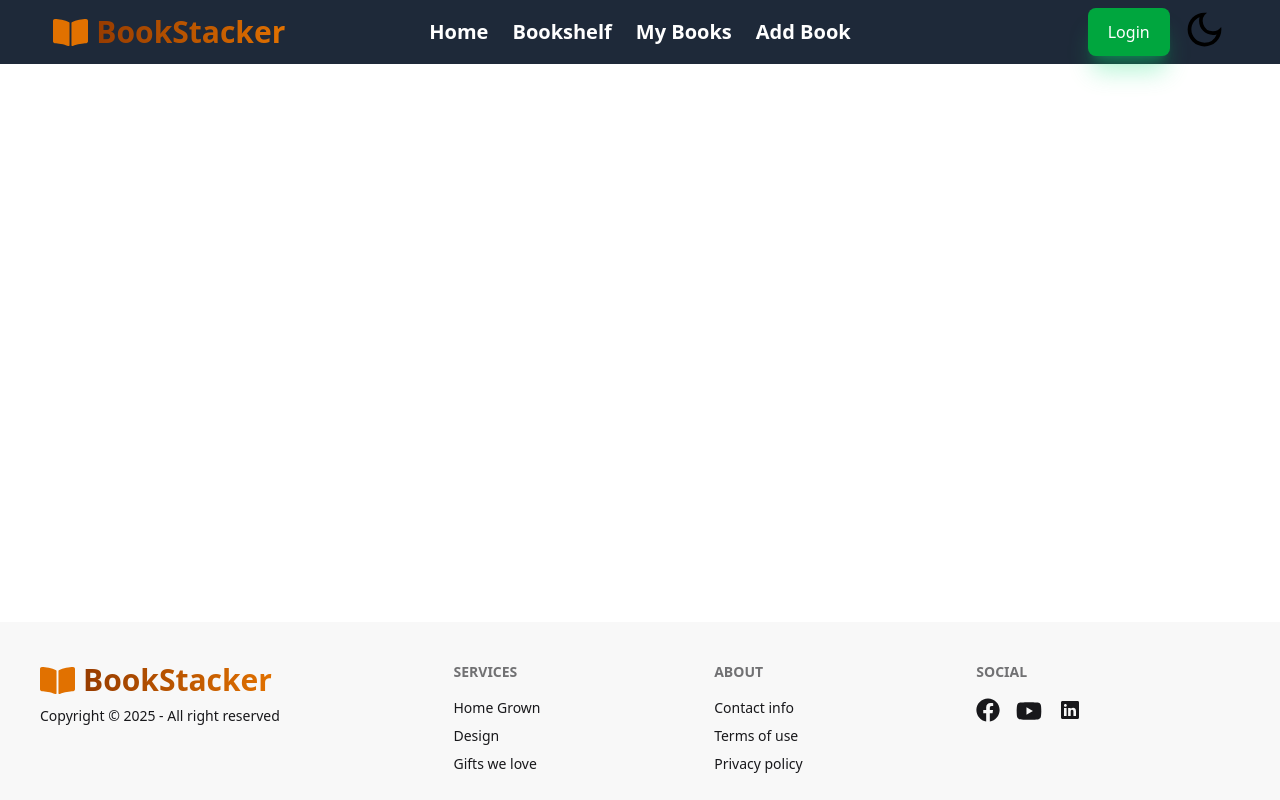
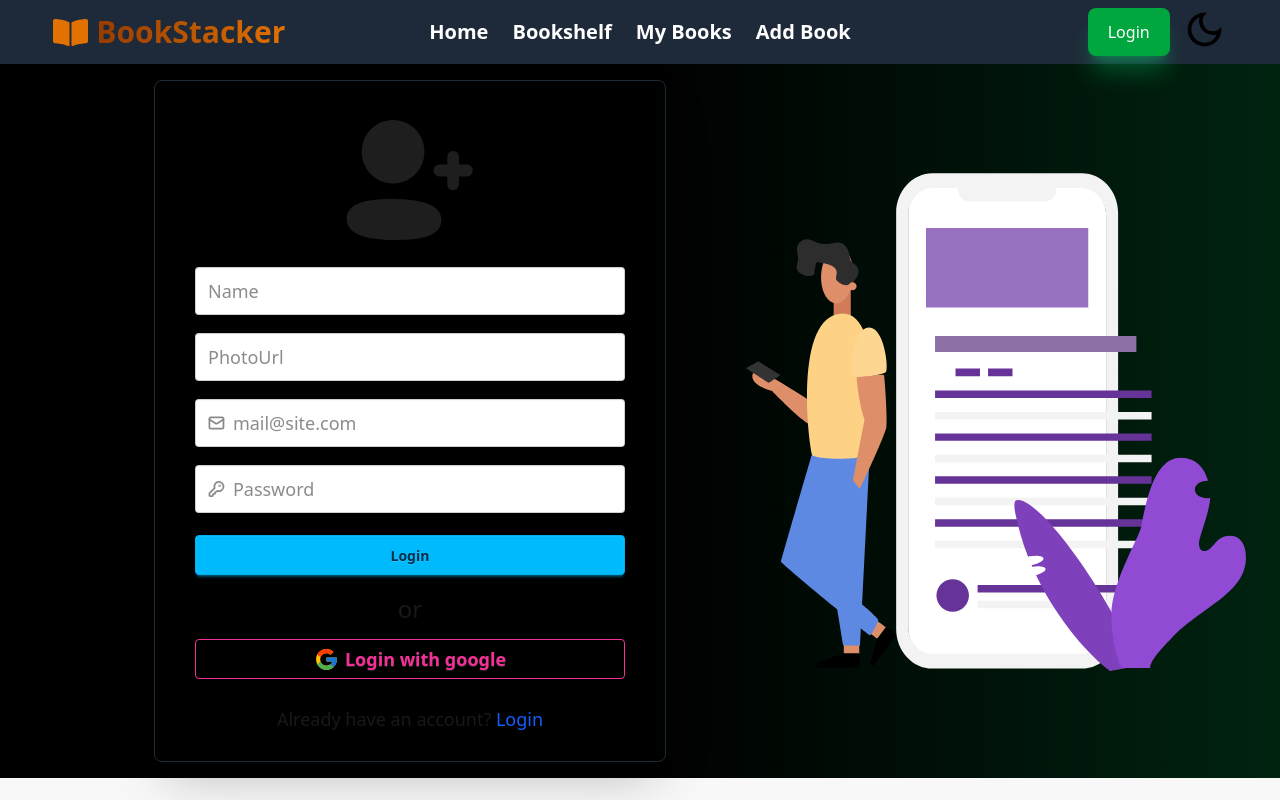
Before and after one commit to Rahmot15/Bookshelf-Project-client-side, a React (Vite) app: page /auth/register in a window 1280 px wide. Shown: the top 800 px of the page. Built offline with nearby package versions, Linux system fonts and the light colour scheme; no server answers.

Commit message:
register compleat

```diff
--- a/src/Pages/Register.jsx
+++ b/src/Pages/Register.jsx
@@ -1,11 +1,208 @@
-import React from 'react';
+import React, { use } from "react";
+import register from "../Lottie/Register.json";
+import registerAnimation from "../Lottie/registerAnimation.json";
+import Lottie from "lottie-react";
+import { FcGoogle } from "react-icons/fc";
+import { Link, useLocation, useNavigate } from "react-router";
+import { AuthContext } from "../Provider/AuthContext";
+import Swal from "sweetalert2";
+import { toast } from "react-toastify";
 
 const Register = () => {
-    return (
-        <div>
+  const { createUser, signInGoogle } = use(AuthContext);
+  const location = useLocation();
+  const navigate = useNavigate();
+  const from = location.state || "/";
 
+  const handleRegister = (e) => {
+    e.preventDefault();
+    const formData = new FormData(e.target);
+    const { email, password, ...rest } = Object.fromEntries(formData.entries());
+
+    console.log(rest);
+
+    createUser(email, password)
+      .then((result) => {
+        console.log(result);
+
+        Swal.fire({
+          position: "center",
+          icon: "success",
+          title: "Register successfully",
+          showConfirmButton: false,
+          timer: 1500,
+        });
+
+        navigate(from);
+      })
+      .catch((error) => {
+        console.log(error);
+        toast.error("Register failed: " + error.message);
+      });
+  };
+
+  const handleGoogle = () => {
+    signInGoogle()
+      .then((result) => {
+        console.log(result);
+        Swal.fire({
+          position: "center",
+          icon: "success",
+          title: "Register successfully",
+          showConfirmButton: false,
+          timer: 1500,
+        });
+      })
+      .catch((error) => {
+        console.log(error);
+        toast.error("Login failed: " + error.message);
+      });
+  };
+  return (
+    <div>
+      <div
+        className="hero  min-h-[calc(100vh-242px)] "
+        style={{ backgroundImage: `url('/gradient.svg')` }}
+      >
+        <div className="hero-content flex-col lg:flex-row-reverse gap-20 md:ml-30">
+          <div className="text-center lg:text-left">
+            <Lottie
+              style={{ width: "500px" }}
+              animationData={register}
+              loop={true}
+            ></Lottie>
+          </div>
+
+          <div className="card border-gray-800 border  w-lg  shrink-0 shadow-2xl">
+            <div className="card-body px-10">
+              <div className="flex items-center justify-center">
+                <Lottie
+                  style={{ width: "150px" }}
+                  animationData={registerAnimation}
+                  loop={true}
+                ></Lottie>
+              </div>
+
+              <form onSubmit={handleRegister} className="fieldset space-y-3">
+                {/* Name field  */}
+
+                <input
+                  type="name"
+                  name="name"
+                  className="input input-lg w-full"
+                  placeholder="Name"
+                />
+
+                {/* PhotoUrl field  */}
+
+                <input
+                  type="text"
+                  name="PhotoURL"
+                  className="input input-lg w-full"
+                  placeholder="PhotoUrl"
+                />
+
+                {/* Email field */}
+
+                <label className="input input-lg w-full validator">
+                  <svg
+                    className="h-[1em] opacity-50"
+                    xmlns="http://www.w3.org/2000/svg"
+                    viewBox="0 0 24 24"
+                  >
+                    <g
+                      strokeLinejoin="round"
+                      strokeLinecap="round"
+                      strokeWidth="2.5"
+                      fill="none"
+                      stroke="currentColor"
+                    >
+                      <rect width="20" height="16" x="2" y="4" rx="2"></rect>
+                      <path d="m22 7-8.97 5.7a1.94 1.94 0 0 1-2.06 0L2 7"></path>
+                    </g>
+                  </svg>
+                  <input
+                    name="email"
+                    type="email"
+                    placeholder="mail@site.com"
+                    required
+                  />
+                </label>
+                <div className="validator-hint hidden">
+                  Enter valid email address
+                </div>
+
+                {/* Password field */}
+
+                <label className="input input-lg w-full  validator">
+                  <svg
+                    className="h-[1em] opacity-50"
+                    xmlns="http://www.w3.org/2000/svg"
+                    viewBox="0 0 24 24"
+                  >
+                    <g
+                      strokeLinejoin="round"
+                      strokeLinecap="round"
+                      strokeWidth="2.5"
+                      fill="none"
+                      stroke="currentColor"
+                    >
+                      <path d="M2.586 17.414A2 2 0 0 0 2 18.828V21a1 1 0 0 0 1 1h3a1 1 0 0 0 1-1v-1a1 1 0 0 1 1-1h1a1 1 0 0 0 1-1v-1a1 1 0 0 1 1-1h.172a2 2 0 0 0 1.414-.586l.814-.814a6.5 6.5 0 1 0-4-4z"></path>
+                      <circle
+                        cx="16.5"
+                        cy="7.5"
+                        r=".5"
+                        fill="currentColor"
+                      ></circle>
+                    </g>
+                  </svg>
+                  <input
+                    type="password"
+                    name="password"
+                    required
+                    placeholder="Password"
+                    minLength="8"
+                    pattern="(?=.*\d)(?=.*[a-z])(?=.*[A-Z]).{8,}"
+                    title="Must be more than 8 characters, including number, lowercase letter, uppercase letter"
+                  />
+                </label>
+                {/*  */}
+                <p className="validator-hint hidden">
+                  Must be more than 8 characters, including
+                  <br />
+                  At least one number <br />
+                  At least one lowercase letter <br />
+                  At least one uppercase letter
+                </p>
+
+                <button type="submit" className="btn btn-info mt-1">
+                  Login
+                </button>
+                <p className="text-2xl text-center fon -mb-2">or</p>
+                <button
+                  onClick={handleGoogle}
+                  type="button"
+                  className="btn btn-secondary btn-outline mt-4 text-lg"
+                >
+                  {" "}
+                  <FcGoogle size={25} /> Login with google{" "}
+                </button>
+                <p className="text-lg text-center mt-2">
+                  Already have an account?{" "}
+                  <Link
+                    className="text-blue-600 hover:text-blue-700"
+                    to={"/auth/login"}
+                  >
+                    Login
+                  </Link>{" "}
+                </p>
+              </form>
+            </div>
+          </div>
         </div>
-    );
+      </div>
+    </div>
+  );
 };
 
 export default Register;
```
